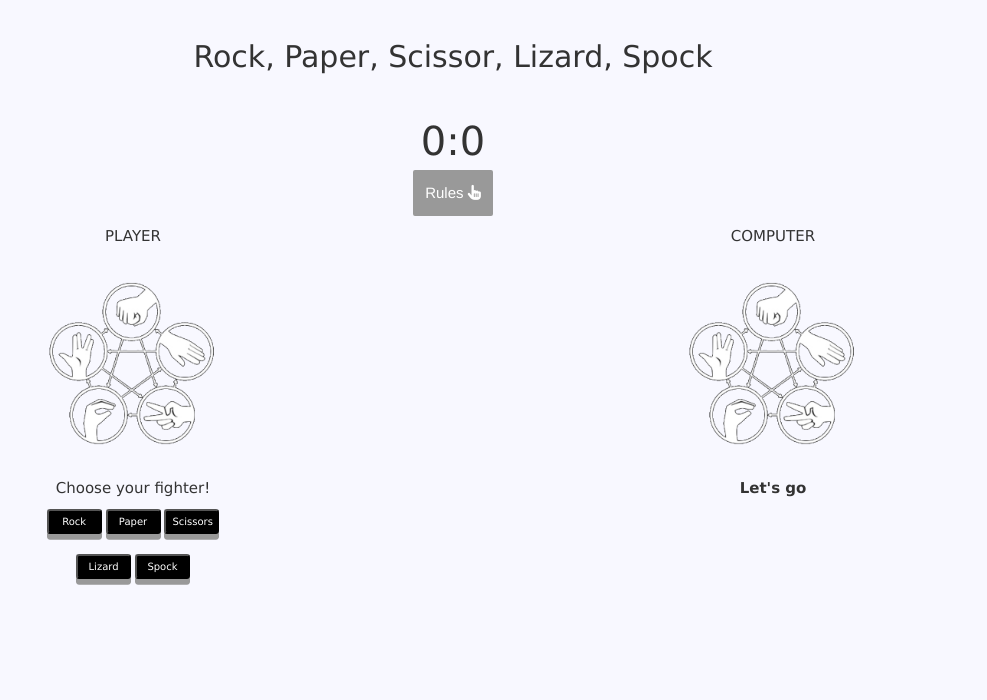
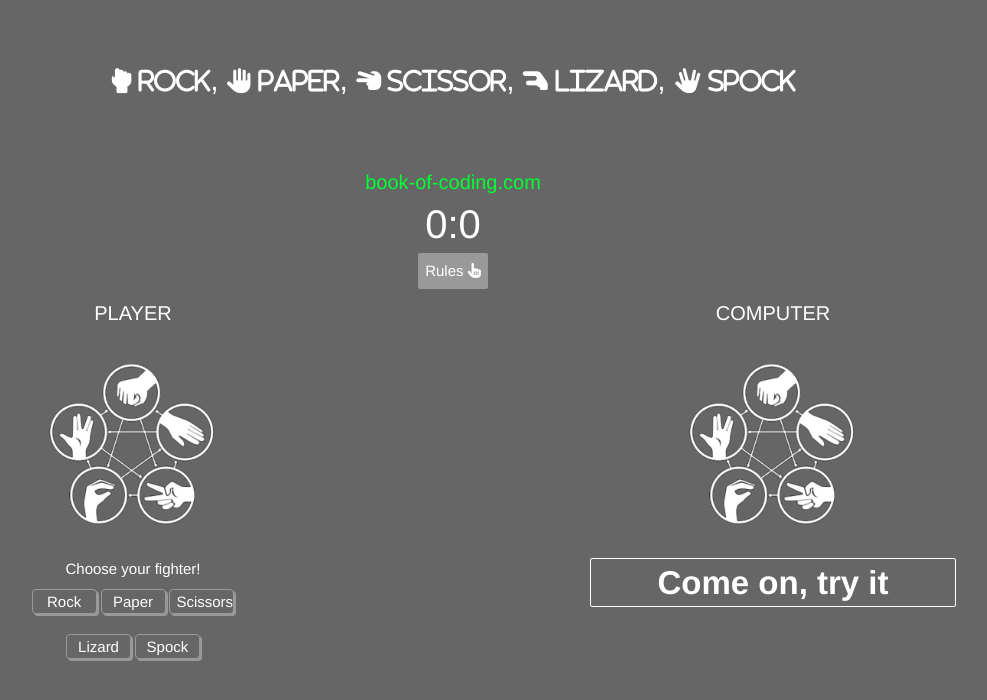
Before and after one commit to BellaMrx/rock_paper_scissor_lizard_spock, a plain HTML site: page index.html in a window 1280 px wide. Shown: the whole page, without its empty margins (187-1174 px from the left). Drawn offline with nearby package versions, Linux system fonts and the light colour scheme.

Commit message:
UD style

```diff
--- a/index.html
+++ b/index.html
@@ -14,7 +14,8 @@
 		<title>book-of-coding.com - Rock, Paper, Scissors, Lizard, Spock</title>
 	</head>
 	<body>
-		<h1>Rock, Paper, Scissor, Lizard, Spock</h1>
+		<h1><i class="fa fa-hand-back-fist"> Rock</i>, <i class="fa fa-hand"> Paper</i>, <i class="fa fa-hand-scissors"> Scissor</i>, <i class="fa fa-hand-lizard"> Lizard</i>, <i class="fa fa-hand-spock"> Spock</i></h1>
+		<a class="website-link" href="https://book-of-coding.com/">book-of-coding.com</a>
 		<div class="score">
 			<span id="user-score">0</span><span>:</span><span id="computer-score">0</span>
 		</div>
@@ -44,7 +45,7 @@
 					<p class="textPlayerComputer">COMPUTER</p>
 					<img id="displayComStartImage" class="startDisplayImage" src="images/RPSlS_Rules.PNG">
 					<i id="iconCom" class="fa icon-com"></i>
-					<p id="textResultDrawLoseWin" class="startTextDrawLoseWinDisplay"><strong>Let's go</strong></p>
+					<p id="textResultDrawLoseWin" class="startTextDrawLoseWinDisplay"><strong>Come on, try it</strong></p>
 				</div>
 			</div>
 		</div>
--- a/styles/style.css
+++ b/styles/style.css
@@ -5,27 +5,43 @@
   --primary-color-2: #00ff33;
   --primary-color-2-darkest: color-mix(in srgb,var(--primary-color-2),#000 15%);
   --primary-color-3: #999;
+  --primary-color-4: #fff;
 }
 
 * {
 	box-sizing: border-box;
 }
 body {
+	color: var(--primary-color-4);
+	background-color: var(--primary-color-1);
+}
+
+h1 {
+	margin: 0.5rem 1rem; /* change */
+	padding: 0.5em 1em;	/* change */
+	font-family: Arial, Helvetica, sans-serif;
+	text-align: center;
+}
+h1 i {
+	font-size: 1.5rem !important; /* change */
+}
+.website-link {
+	font-size: 1.5rem; /* change */
+	text-align: center;
+	display: block;
+	color: var(--primary-color-2);
 	cursor: pointer;
-	background-color: #f8f8ff;
 }
-h1 {
-	margin: 4rem;
-	font-size: 3rem;
-	font-family: Verdana, Helvetica, sans-serif;
-	text-align: center;
+.website-link:hover {
+	text-decoration: none;
+	color: var(--primary-color-4);
+	text-shadow: 2px 2px 4px var(--primary-color-4);
 }
 .score {
 	text-align: center;
 }
 span {
-	font-size: 4rem;
-	font-family: Verdana, Helvetica, sans-serif;
+	font-size: 2.5rem; /* change */
 }
 .container-fluid {
 	width: 100%;
@@ -38,24 +54,27 @@ span {
 	display: inline-block;
 }
 .textPlayerComputer {
-	font-size: 1.5rem;
-	font-family: Verdana, Helvetica, sans-serif;
+	font-size: 1.5rem; /* change */
 }
 .startDisplayImage {
 	margin-top: 1.25rem;
 	margin-bottom: 2rem;
-	width: 30%;
+	width: 80%; /* change */
 	height: auto;
+}
+.startTextDrawLoseWinDisplay {
+	border: 2px solid var(--primary-color-4);
+	border-radius: 2px;
+	font-size: 2.5rem; /* change */
 }
 /* hidden image after click */
 .hidden {
 	display: none;
 }
-
 .fa {
-	margin-top: 1.25rem;
-	margin-bottom: 2rem;
-	font-size: 15rem;
+	margin-top: 0.5rem; /* change */
+	margin-bottom: 0.5rem; /* change */
+	font-size: 10rem; /* change */
 }
 .icon-player .fa-hand-back-fist {
 	rotate: 90deg;
@@ -108,24 +127,25 @@ span {
 .dropdown {
 	text-align: center;
 	display: block;
-	width: max-content;
+	width: 80%; /* change */
 	margin-left: auto;
 	margin-right: auto;
+	cursor: pointer;
 }
 .dropdown p {
 	border: 2px solid var(--primary-color-3);
 	border-radius: 2px;
-	font-size: 1.5rem;
-	color: #fff;
+	font-size: 1.2rem; /* change */
+	color: var(--primary-color-4);
 	background-color: var(--primary-color-3);
-	padding: 10px;
+	padding: 3px; /* change */
 }
 .dropdown-content {
 	display: none;
 	width: 100%;
 	margin-left: auto;
 	margin-right: auto;
-	background-color: var(--primary-color-1);
+	background-color: var(--primary-color-3);
 	box-shadow: 0px 8px 16px 0px #00000033;
 	border: 2px solid var(--primary-color-2);
 }
@@ -136,37 +156,35 @@ span {
 	text-align: center;
 }
 .imageRule {
-	background-color: var(--primary-color-1);
+	background-color: var(--primary-color-3);
 	width: 50%;
 }
 
 .chooseFighter {
-	font-size: 1.5rem;
-	font-family: Verdana, Helvetica, sans-serif;
+	font-size: 1.3rem; /* change */
 }
 button {
 	height: 2.5rem;
 	width: 5.5rem;
-	color: white;
 	font-size: 1rem;
-	font-family: Verdana, Helvetica, sans-serif;
 	margin-bottom: 2rem;
-	background-color: #000;
-	border-radius: 0.313rem;
-	box-shadow: 0 0.563rem #999;
+	border: 1.5px solid var(--primary-color-3);
+	border-radius: 4px;
+	background-color: var(--primary-color-1);
+	box-shadow: 2px 2px var(--primary-color-3);
+	cursor: pointer;
 }
 button:hover {
-	background-color: #3e8e41;
+	font-size: 1.2rem;
+	color: var(--primary-color-1);
+	background-color: var(--primary-color-2);
 }
 button:active {
-	background-color: #3e8e41;
-	box-shadow: 0 0.4rem #666;
+	background-color: var(--primary-color-2);
+	box-shadow: none;
 	transform: translateY(0.25rem);
 }
-.startTextDrawLoseWinDisplay {
-	font-size: 1.5rem;
-	font-family: Verdana, Helvetica, sans-serif;
-}
+
 /* animation shake hand*/
 @keyframes shake {
 	0% {
@@ -197,3 +215,120 @@ button:active {
 		transform: translateY(0px);
 	}
 }
+
+/*-----------------------------------------------------
+    Tablet version from 640 pixel
+    640px / 16px/em = 40em
+------------------------------------------------------*/
+@media screen and (min-width: 40em) {
+	h1 {
+		margin: 2rem;
+		font-size: 2.5rem;
+	}
+	h1 i {
+		font-size: 2rem !important;
+	}
+	.website-link {
+		font-size: 1.8rem;
+	}
+	span {
+		font-size: 3rem;
+	}
+	.textPlayerComputer {
+		font-size: 1.8rem;
+	}
+
+	.startDisplayImage {
+		width: 30%;  /* ? */
+	}
+	.startTextDrawLoseWinDisplay {
+		border: 2px solid var(--primary-color-4);
+		border-radius: 2px;
+		font-size: 3.2rem; /* change */
+	}
+	.fa {
+		margin-top: 1rem;
+		margin-bottom: 1.5rem;
+		font-size: 9rem;
+	}
+	.dropdown {
+		width: max-content;
+	}
+	.dropdown p {
+		font-size: 1.3rem;
+		padding: 4px;
+	}
+	.chooseFighter {
+		font-size: 1.3rem;
+	}
+	button {
+		height: 2.3rem;
+		width: 6rem;
+		font-size: 1.3rem;
+		margin-bottom: 1.8rem;
+		border-radius: 3px;
+	}
+	button:hover {
+		font-size: 1.3rem;
+	}
+}
+
+/*------------------------------------------------------------------
+    Screens from 1024 pixels
+    1024px / 16px/em = 64em
+------------------------------------------------------------------- */
+@media screen and (min-width: 64em) {
+	h1 {
+		margin: 4rem;
+		font-size: 3rem;
+	}
+	h1 i {
+		font-size: 2.5rem !important;
+	}
+	.website-link {
+		font-size: 2rem;
+	}
+	span {
+		font-size: 4rem;
+	}
+	.textPlayerComputer {
+		font-size: 2rem;
+	}
+
+	.startDisplayImage {
+		width: 30%;
+	}
+	.startTextDrawLoseWinDisplay {
+		border: 1px solid var(--primary-color-4);
+		border-radius: 2px;
+		font-size: 3.3rem;
+		width: 60%;
+		margin-left: auto;
+		margin-right: auto;
+	}
+	.fa {
+		margin-top: 1.25rem;
+		margin-bottom: 2rem;
+		font-size: 15rem;
+	}
+	.dropdown {
+		width: max-content;
+	}
+	.dropdown p {
+		font-size: 1.5rem;
+		padding: 5px;
+	}
+	.chooseFighter {
+		font-size: 1.5rem;
+	}
+	button {
+		height: 2.5rem;
+		width: 6.5rem;
+		font-size: 1.5rem;
+		margin-bottom: 2rem;
+		border-radius: 4px;
+	}
+	button:hover {
+		font-size: 1.5rem;
+	}
+}
```
